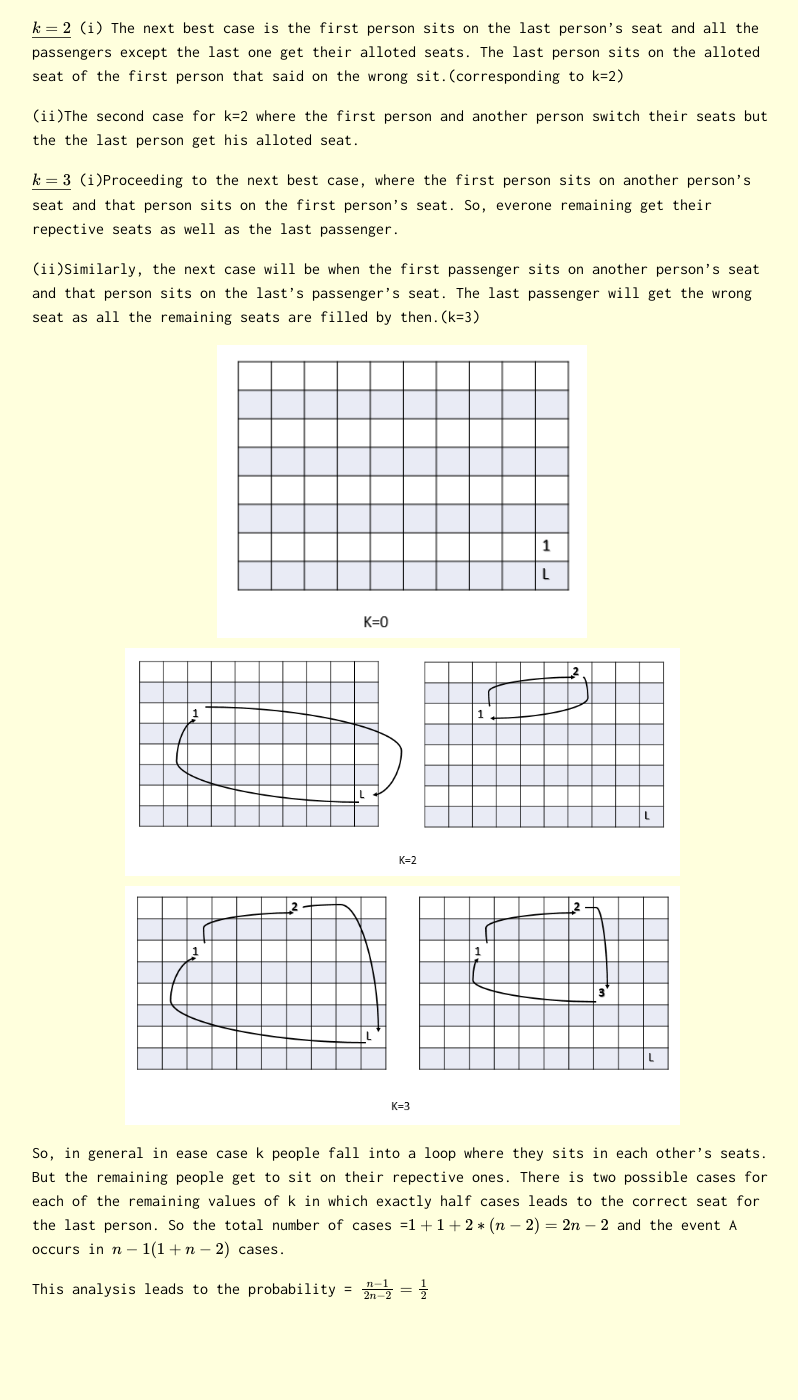
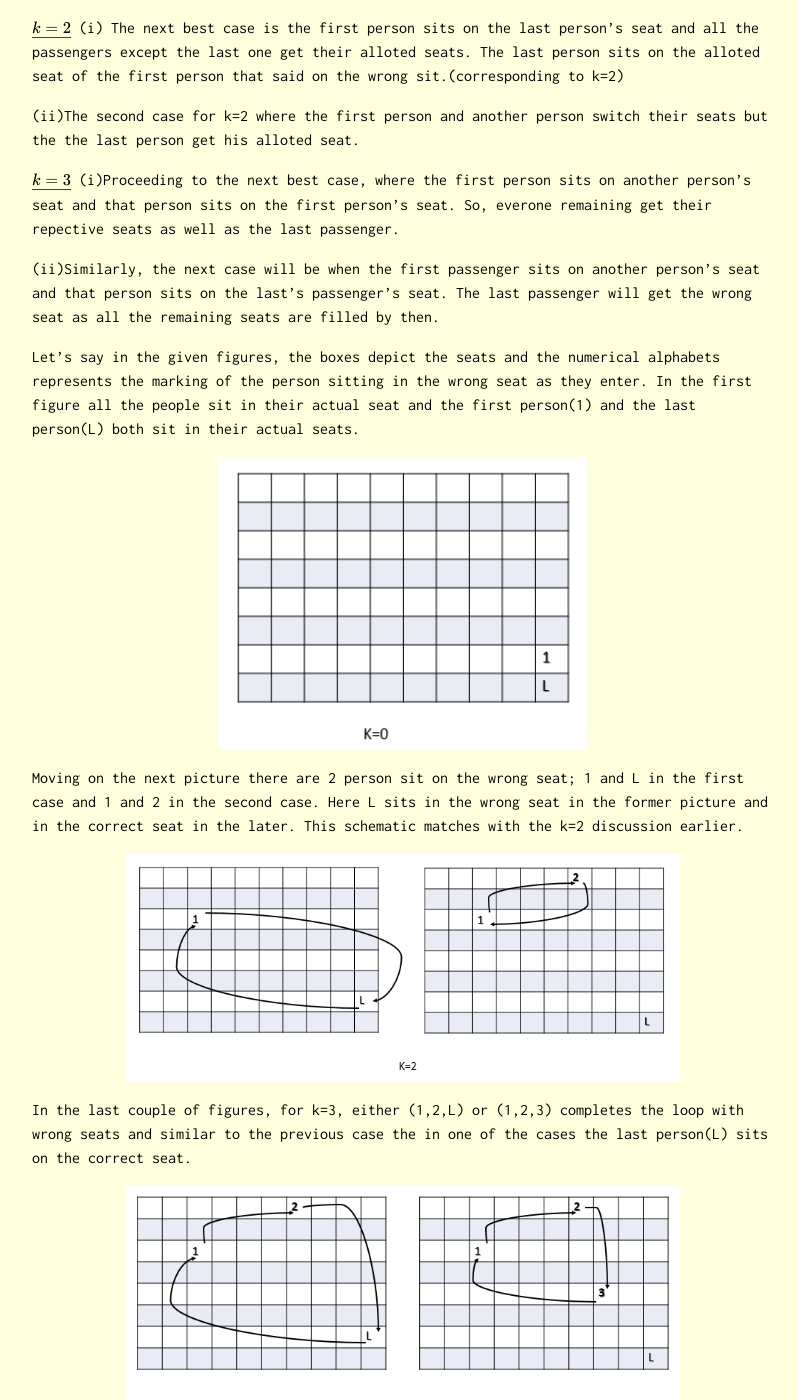
Before and after one commit to Oscuro-Phoenix/math-for-fun, a Jekyll site: the page built from _posts/2021-06-01-Problem-14.md, in a window 1280 px wide and 1400 px high, scrolled down 960 px. Shown: the whole window, without its empty margins (238-1036 px from the left). Built offline with Jekyll 4.4.1, drawn with Linux system fonts in a browser that asks for light colours; formulas are drawn with MathJax 3; before the commit the page ends 2313 px from its top, so only the background shows below that; some of the changed text lies outside the part shown.

Commit message:
Update 2021-06-01-Problem-14.md

```diff
--- a/_posts/2021-06-01-Problem-14.md
+++ b/_posts/2021-06-01-Problem-14.md
@@ -30,13 +30,21 @@ $$\underline{k=2} \\$$
 $$\underline{k=3} \\$$
 (i)Proceeding to the next best case, where the first person sits on another person's seat and that person sits on the first person's seat. So, everone remaining get their repective seats as well as the last passenger.
 
-(ii)Similarly, the next case will be when the first passenger sits on another person's seat and that person sits on the last's passenger's seat. The last passenger will get the wrong seat as all the remaining seats are filled by then.(k=3)
+(ii)Similarly, the next case will be when the first passenger sits on another person's seat and that person sits on the last's passenger's seat. The last passenger will get the wrong seat as all the remaining seats are filled by then.
+
+Let's say in the given figures, the boxes depict the seats and the numerical alphabets represents the marking of the person sitting in the wrong seat as they enter. In the first figure all the people sit in their actual seat and the first person(1) and the last person(L) both sit in their actual seats.
 
 <center><img style=" display: block; margin-left: auto; margin-right: auto;width: 50%;" src="../assets/Prob14_fig1.PNG"></center>
+
+Moving on the next picture there are 2 person sit on the wrong seat; 1 and L in the first case and 1 and 2 in the second case. Here L sits in the wrong seat in the former picture and in the correct seat in the later. This schematic matches with the k=2 discussion earlier.
+
 <center><img style=" display: block; margin-left: auto; margin-right: auto;width: 75%;" src="../assets/Prob14_fig2.PNG"></center>
+
+In the last couple of figures, for k=3, either (1,2,L) or (1,2,3) completes the loop with wrong seats and similar to the previous case the in one of the cases the last person(L) sits on the correct seat.
+
 <center><img style=" display: block; margin-left: auto; margin-right: auto;width: 75%;" src="../assets/Prob14_fig3.PNG"></center>
 
-So, in general in ease case k people fall into a loop where they sits in each other's seats. But the remaining people get to sit on their repective ones. There is two possible cases for each of the remaining values of k in which exactly half cases leads to the correct seat for the last person. So the total number of cases =$$1+1+2*(n-2)=2n-2$$ and the event A occurs in $$n-1(1+n-2)$$ cases.
+So, in general in ease case k people fall into a loop where they sits in each other's seats. But the remaining people get to sit on their repective ones. For the best case corresponding to k=0 where the last person gets the correct seat. The worst case where all the people sits in the wrong seats that correponds to k=n where the last person sits on the wrong seat. There are two possible cases for each of the remaining values of k in which exactly half cases leads to the correct seat for the last person. So the total number of cases =$$1+1+2*(n-2)=2n-2$$ and the event A occurs in $$n-1(1+n-2)$$ cases.
 
 
 This analysis leads to the probability = $$\frac{n-1}{2n-2}=\frac{1}{2}$$
```
